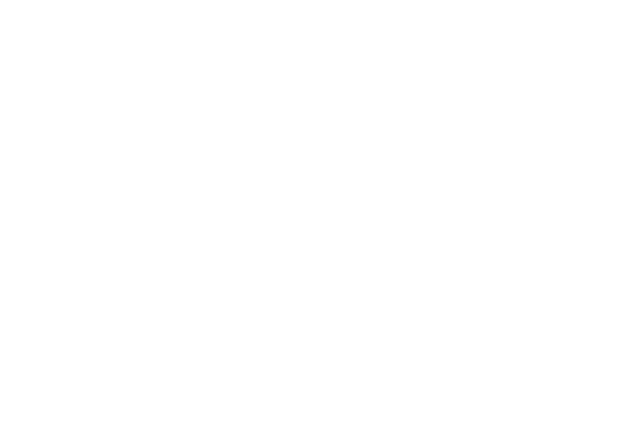
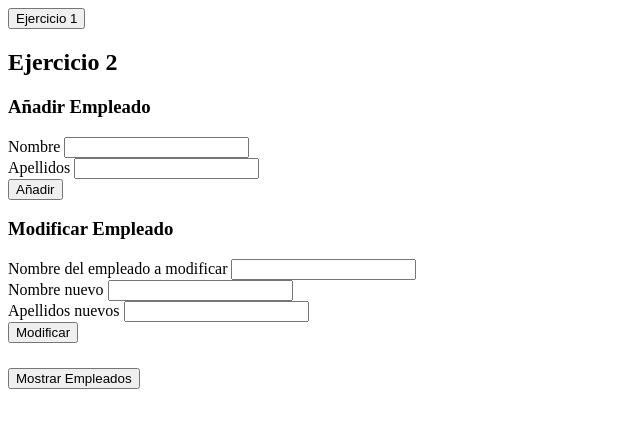
Before and after one commit to emeder0s/prueba_07102022, a plain HTML site: page index.html in a window 1280 px wide. Shown: the whole page, without its empty margins (0-640 px from the left). Drawn offline with Linux system fonts and the light colour scheme.

Commit message:
Ejercicio 2 añadido

```diff
--- a/index.html
+++ b/index.html
@@ -6,6 +6,38 @@
     <script src="script.js"></script>
 </head>
 <body>
-    <!-- <button onclick="ejercicio1()">Ejercicio 1</button> -->
+    <button onclick="ejercicio1()">Ejercicio 1</button>
+    <h2>Ejercicio 2</h2>
+    <h3>Añadir Empleado</h3>
+    <div>
+        <label for="nombre">Nombre</label>
+        <input id="nombre"></input>
+    </div>
+    <div>
+        <label for="apellidos">Apellidos</label>
+        <input id="apellidos"></input>
+    </div>
+    <div>
+        <button onclick="añadirUsuario()">Añadir</button>
+    </div>
+    <h3>Modificar Empleado</h3>
+    <div>
+        <label for="nombreAbuscar">Nombre del empleado a modificar</label>
+        <input id="nombreAbuscar"></input>
+    </div>
+    <div>
+        <label for="nombreNuevo">Nombre nuevo</label>
+        <input id="nombreNuevo"></input>
+    </div>
+    <div>
+        <label for="apellidosNuevo">Apellidos nuevos</label>
+        <input id="apellidosNuevo"></input>
+    </div>
+    <div>
+        <button onclick="modificarUsuario()">Modificar</button>
+    </div>
+    <div style="margin-top:25px;">
+        <button onclick="mostrarEmpleados()">Mostrar Empleados</button>
+    </div>
 </body>
 </html>
--- a/script.js
+++ b/script.js
@@ -1,17 +1,55 @@
+//EJERCICIO 1
 function ejercicio1(){
  var array =  ["tierra", "loro", "alto", "otorgar", "cosa", "tumbona", "fresón", "tirar"];
- var filterArray = array.filter((elemento,index) => index%2 != 0 && (elemento.includes("t") || elemento.includes("a")))
- console.log(array);
+ var filterArray = array.filter((elemento,index) => index%2 != 0 && (elemento.includes("t") || elemento.includes("a")));
  console.log(filterArray);
 }
+ // EJERCICIO 2
+var empresa = {
+    "Empleados": [
+    { "Nombre": "John", "Apellido": "Doe"},
+    { "Nombre": "Anna", "Apellido": "Smith"},
+    { "Nombre": "Pedro", "Apellido": "Jones"}
+    ]}
+    console.log(empresa);
+    localStorage.setItem("empresa",JSON.stringify(empresa))
 
-ejercicio1();
+function añadirUsuario(){
+    var empresaLocal = localStorage.getItem("empresa");
+    empresaLocal = JSON.parse(empresaLocal)
 
-function ejercicio2(){
-    var empleados = {
-        "Empleados": [
-        { "Nombre": "John", "Apellido": "Doe"},
-        { "Nombre": "Anna", "Apellido": "Smith"},
-        { "Nombre": "Pedro", "Apellido": "Jones"}
-        ]}
+    var nombre = document.getElementById("nombre").value;
+    var apellidos = document.getElementById("apellidos").value;
+
+    empresaLocal.Empleados.push({ "Nombre": nombre, "Apellido": apellidos},)
+    localStorage.setItem("empresa",JSON.stringify(empresaLocal))
 }
+
+function modificarUsuario(){
+    var empresaLocal = localStorage.getItem("empresa");
+    empresaLocal = JSON.parse(empresaLocal)
+    console.log(empresaLocal);
+    var nombreAbuscar = document.getElementById("nombreAbuscar").value;
+    var nombreNuevo = document.getElementById("nombreNuevo").value;
+    var apellidosNuevo = document.getElementById("apellidosNuevo").value;
+
+    //busco por el nombre, aunque esto en la realidad no serviría ya que se pueden repetir.
+    empresaLocal.Empleados.forEach(empleado =>{
+        if (empleado.Nombre.toUpperCase()==nombreAbuscar.toUpperCase()){
+            if (nombreNuevo){
+                empleado.Nombre = nombreNuevo;
+            }
+
+            if (apellidosNuevo){
+                empleado.Apellido = apellidosNuevo;
+            }
+        }
+    });
+    localStorage.setItem("empresa",JSON.stringify(empresaLocal));
+    console.log(empresaLocal);
+}
+
+//Esta función la cree para ver lo que hay en localstorage desde console.log para pruebas.
+function mostrarEmpleados(){
+    console.log(localStorage.getItem("empresa"));
+}
```
